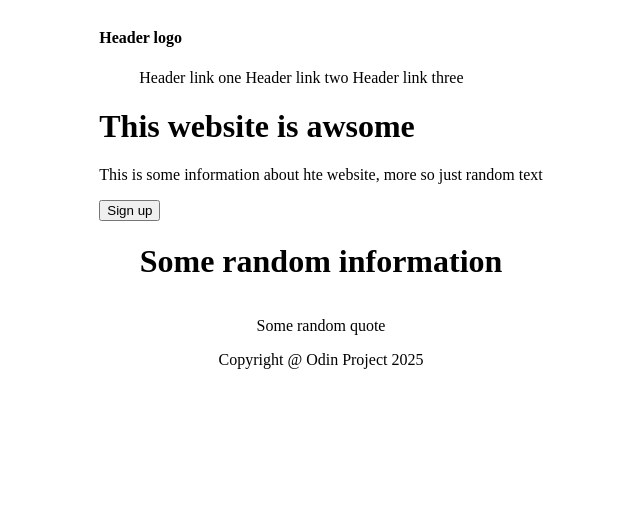
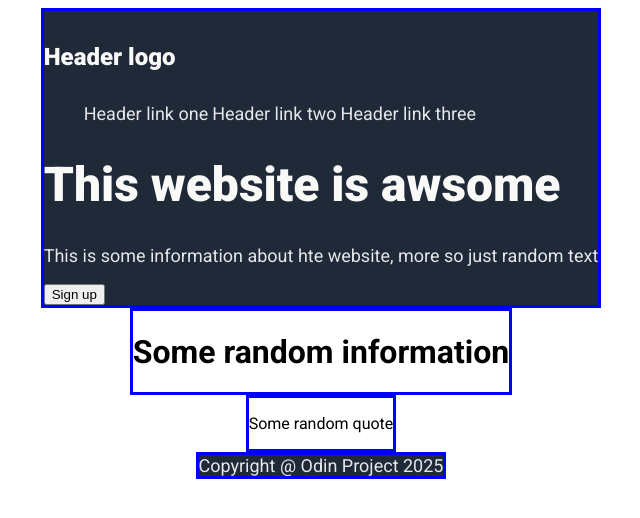
Before and after one commit to Umran04/landing-page, a plain HTML site: page index.html in a window 1280 px wide. Shown: the whole page, without its empty margins (319-959 px from the left). Drawn offline with Linux system fonts and the light colour scheme.

Commit message:
doing the header/hero section

```diff
--- a/index.html
+++ b/index.html
@@ -4,6 +4,9 @@
     <meta charset="UTF-8">
     <meta name="viewport" content="width=device-width, initial-scale=1.0">
     <link rel="stylesheet" href="styles.css">
+    <link rel="preconnect" href="https://fonts.googleapis.com">
+    <link rel="preconnect" href="https://fonts.gstatic.com" crossorigin>
+    <link href="https://fonts.googleapis.com/css2?family=Roboto:ital,wght@0,100..900;1,100..900&display=swap" rel="stylesheet">
     <title>Landing Page</title>
 </head>
 <body>
@@ -11,16 +14,16 @@
     <div class="container">
 
         <div class="header">
-            <h4>Header logo</h4>
+            <h4 class="hero-title">Header logo</h4>
             <ul>
-                <a>Header link one</a>
-                <a>Header link two</a>
-                <a>Header link three</a>
+                <a class="hero-secondary">Header link one</a>
+                <a class="hero-secondary">Header link two</a>
+                <a class="hero-secondary">Header link three</a>
             </ul>
-            <h1> This website is awsome</h1>
-            <p>This is some information about hte website, more so just random text</p>
+            <h1 class="hero-txt"> This website is awsome</h1>
+            <p class="hero-secondary">This is some information about hte website, more so just random text</p>
             <button>Sign up</button>
-            <img aria-placeholder="some image">
+            <img href="" aria-placeholder="some image">
         </div>
 
         <div class="boxs">
--- a/styles.css
+++ b/styles.css
@@ -1,5 +1,39 @@
+
+body{
+    font-family: "Roboto";
+}
+
 .container{
     display: flex;
     flex-direction: column;
     align-items: center;
 }
+
+.header, .boxs, .quote, .footer{
+    border: solid;
+    border-color: blue;
+}
+
+.hero-title{
+    font-size: 24px;
+
+}
+
+.hero-txt{
+    font-size: 48px;
+}
+
+.hero-title, .hero-txt{
+    color: #F9FAF8;
+    font-weight: 900;
+}
+
+.hero-secondary, .footer{
+    font-size: 18px;
+    color: #E5E7EB;
+}
+
+
+.header, .footer{
+    background-color: #1F2937;
+}
```
